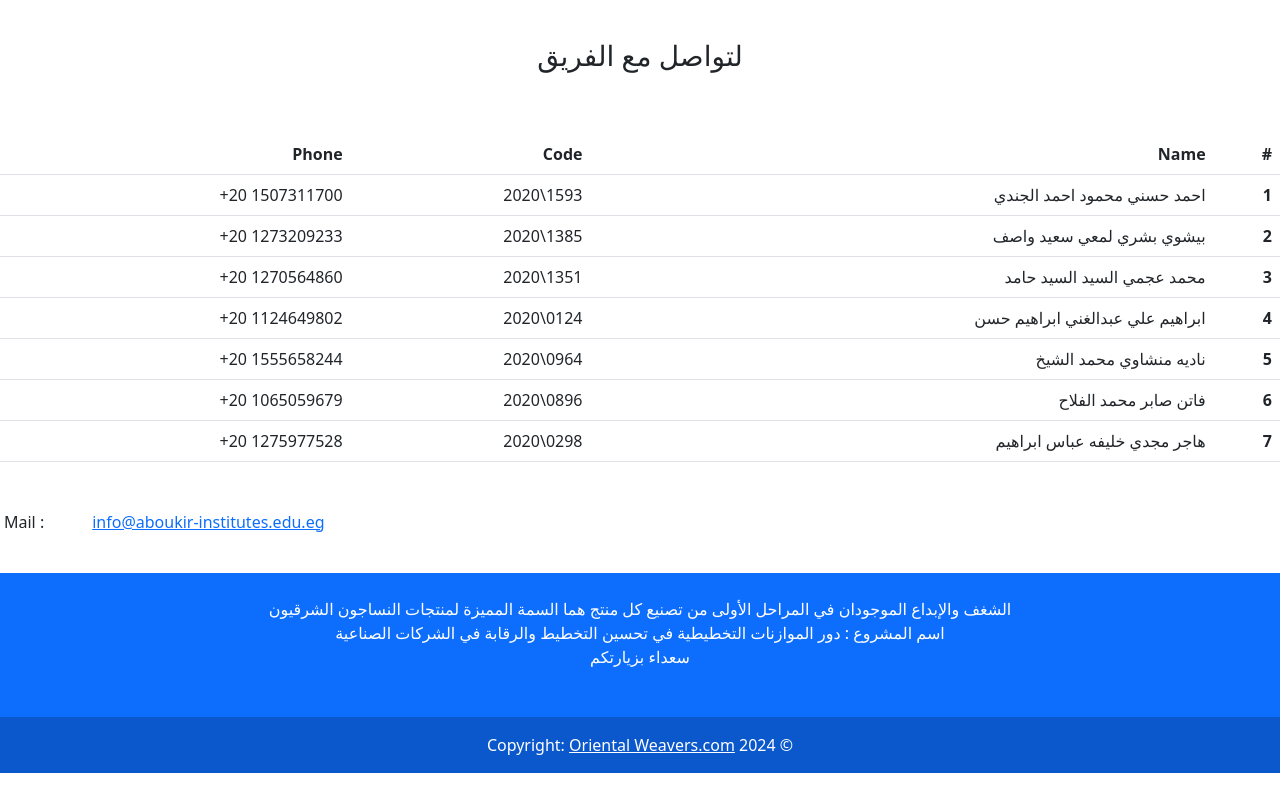
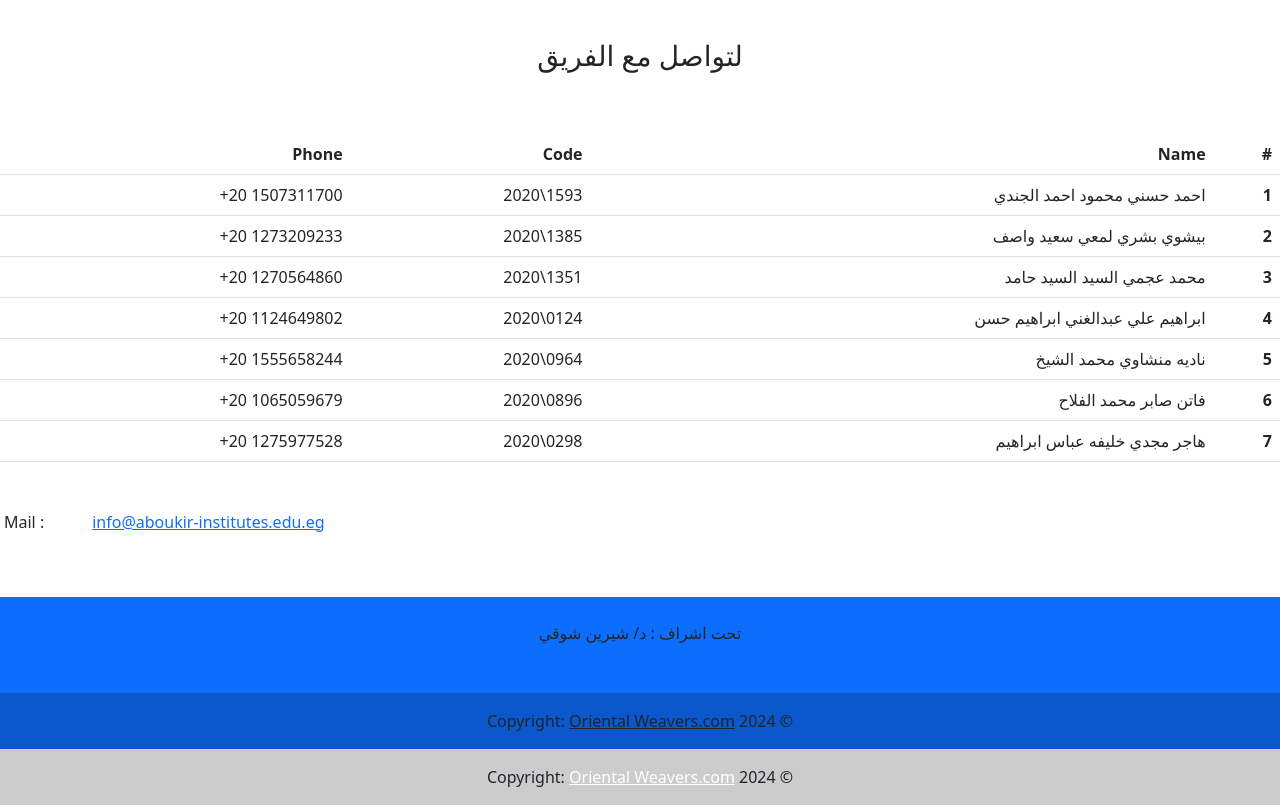
Before and after one commit to ibragimALI/Oriental-Weavers, a plain HTML site: page contact.html in a window 1280 px wide. Shown: the part 75-880 px from the top of the page. Before the commit the page ends 848 px from the top, so only its background shows below. Drawn offline with nearby package versions, Linux system fonts and the light colour scheme.

Commit message:
Update contact.html

```diff
--- a/contact.html
+++ b/contact.html
@@ -155,20 +155,23 @@
         </div>
       </bdi>
     </section>
+    <br />
     <!-- Footer -->
-     <footer class="bg-primary text-center text-white">
+      <footer class="bg-primary text-center">
       <div class="container p-4">
         <section class="mb-4">
-          <p>
-            الشغف والإبداع الموجودان في المراحل الأولى من تصنيع كل منتج هما
-            السمة المميزة لمنتجات النساجون الشرقيون
-            <br />
-            اسم المشروع : دور الموازنات التخطيطية في تحسين التخطيط والرقابة في
-            الشركات الصناعية
-            <br />سعداء بزيارتكم
-          </p>
+          <p>تحت اشراف : د/ شيرين شوقي</p>
         </section>
       </div>
+
+      <div class="text-center p-3" style="background-color: rgba(0, 0, 0, 0.2)">
+        © 2024 Copyright:
+        <a class="text-dark" href="https://mdbootstrap.com/">
+          Oriental Weavers.com</a
+        >
+      </div>
+    </footer>
+
 
       <div class="text-center p-3" style="background-color: rgba(0, 0, 0, 0.2)">
         © 2024 Copyright:
```
